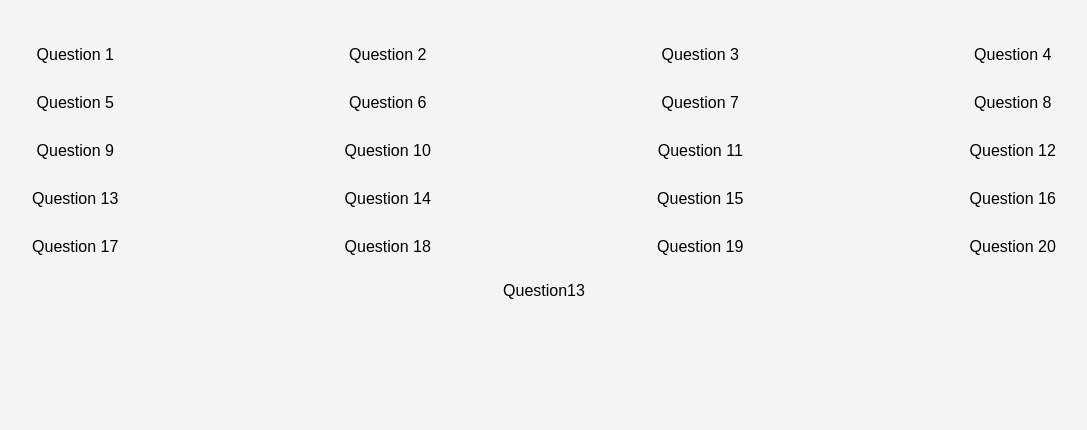
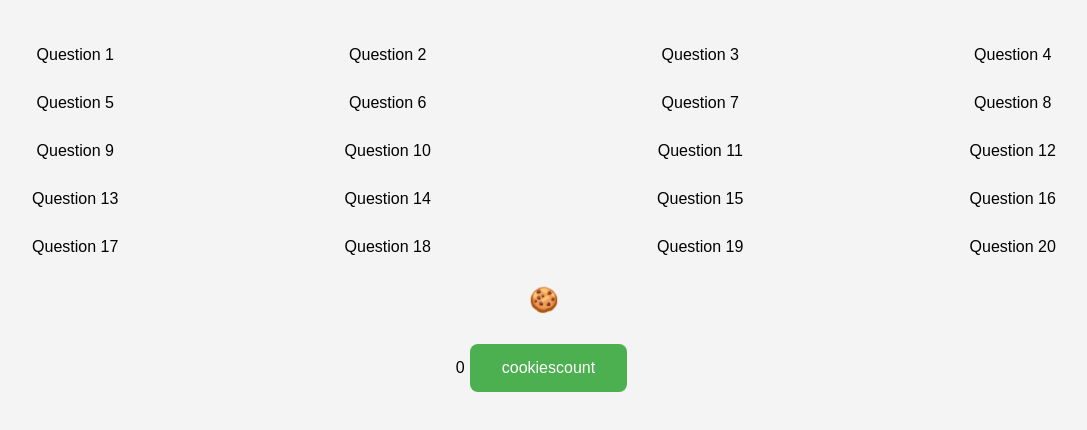
Before and after one commit to kimmisinha/React-Challenge, a React (Create React App) app in the folder my-challenge/: page /question13 in a window 1280 px wide. Shown: the top 430 px of the page, without its empty margins (96-1183 px from the left). Built offline with nearby package versions, Linux system fonts and the light colour scheme.

Commit message:
Fix Cookie Clicker logic: update emoji on even clicks, show "Victory!" after 10 clicks

```diff
--- a/my-challenge/src/Component/Question13.jsx
+++ b/my-challenge/src/Component/Question13.jsx
@@ -1,9 +1,40 @@
-import React from 'react'
+import React, { useEffect, useState } from "react";
 
 function Question13() {
+  let [Emoji, setEmoji] = useState("🍪");
+  let [Clicks, setClicks] = useState(0);
+  useEffect(() => {
+    setEmoji("🍪");
+  }, []);
+  function cookiescount() {
+    if (Clicks % 2 === 0) {
+      setEmoji(Emoji + "🍪");
+    }
+    if (Clicks >= 10) {
+      setEmoji("Victory!");
+    }
+    setClicks(Clicks + 1);
+  }
   return (
-    <div>Question13</div>
-  )
+    <div>
+      <h2>{Emoji}</h2>
+      {Clicks}
+      <button onClick={cookiescount}>cookiescount</button>
+    </div>
+  );
 }
 
-export default Question13
+export default Question13;
+
+/*
+Puzzle #13: Cookie Clicker 🍪
+Create a React app that allows a user to click a button and see an
+ emoji change in response. When the app first loads, the emoji displayed
+ should be a single cookie emoji ('🍪'). When the user clicks the button, the app
+ should increment a counter of clicks and check if the number of clicks is even.
+  If it is, the app should add another cookie emoji to the display. For example, if the user clicks the button three times, the display should show '🍪🍪🍪'.
+   If the user clicks the button ten or more times, the app should also display t
+he text 'Victory!' Use state variables and React's useState hook to keep track of
+ the number of clicks and the current emoji display, and update these variables using the
+ setClicks and setEmoji functions when the button is clicked.
+ */
```
